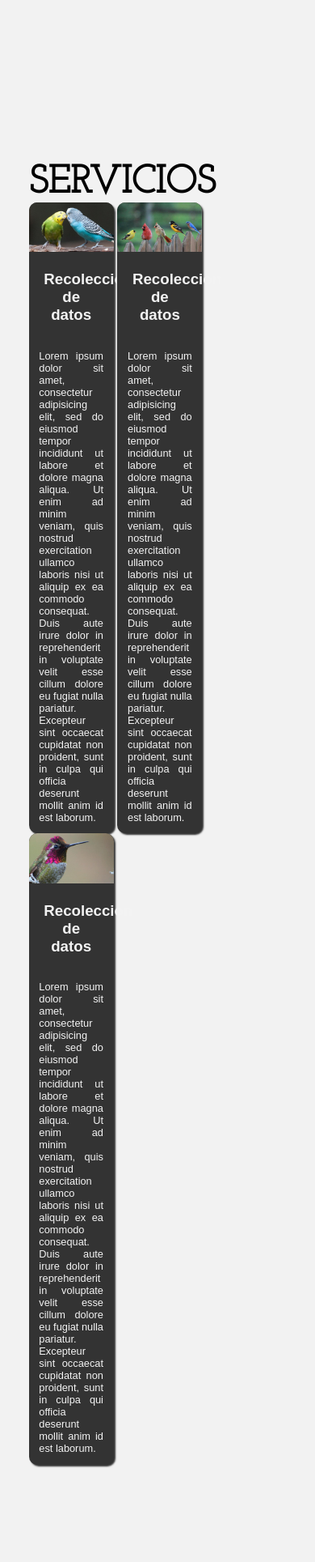
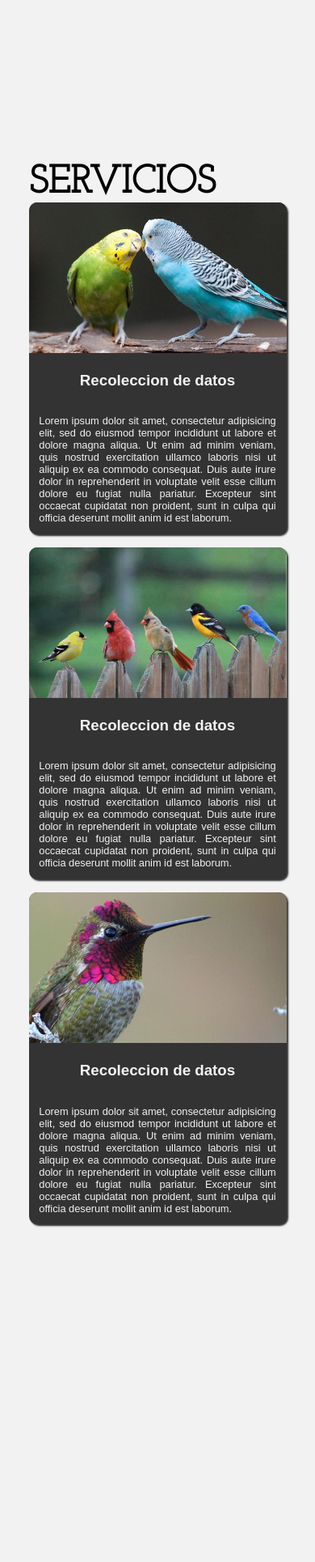
Before and after one commit to Tircnais/IngenieriaWeb, a PHP site: page / in a window 390 px wide. Shown: the part 866-2795 px from the top of the page at 81% size. Run offline with PHP 8.4, Linux system fonts and the light colour scheme.

Commit message:
ultimo de clase

```diff
--- a/practica/ejemplo2/css/estilos.css
+++ b/practica/ejemplo2/css/estilos.css
@@ -144,9 +144,13 @@ footer h6 {
 }
 
 /*PARA CELULARES*/
-@media only screen and(max-width: 480px){
-	body {
-		background: red;
+@media screen and (max-width: 480px){
+	.tipodetalle, .serviciodetalle {
+		display: block;
+		width: 100%;
+		margin-bottom: 1em;
+	}
 
-	}
 }
+
+/*PARA TABLES 800PX*/
```
